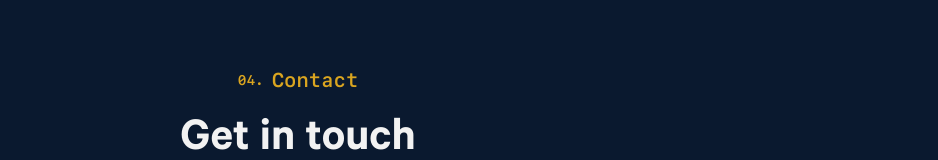
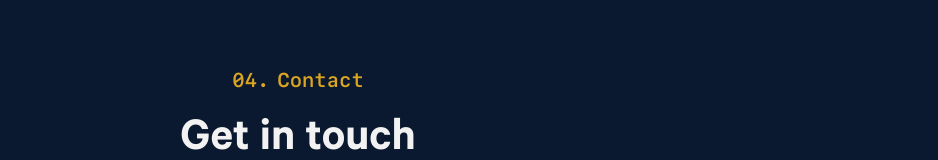
Before and after one commit to nhui98/portfoliov2, a Next.js app: page / in a window 1280 px wide. Shown: the part 3885-4045 px from the top of the page, without its empty margins (342-1280 px from the left). Built offline with nearby package versions, Linux system fonts and the light colour scheme.

Commit message:
contact component counter size fix

```diff
--- a/components/Contact/Contact.module.scss
+++ b/components/Contact/Contact.module.scss
@@ -16,7 +16,6 @@
     color: v.$color-gold;
 
     .counter {
-      font-size: 0.875rem;
       padding-right: 0.5rem;
     }
   }
```
